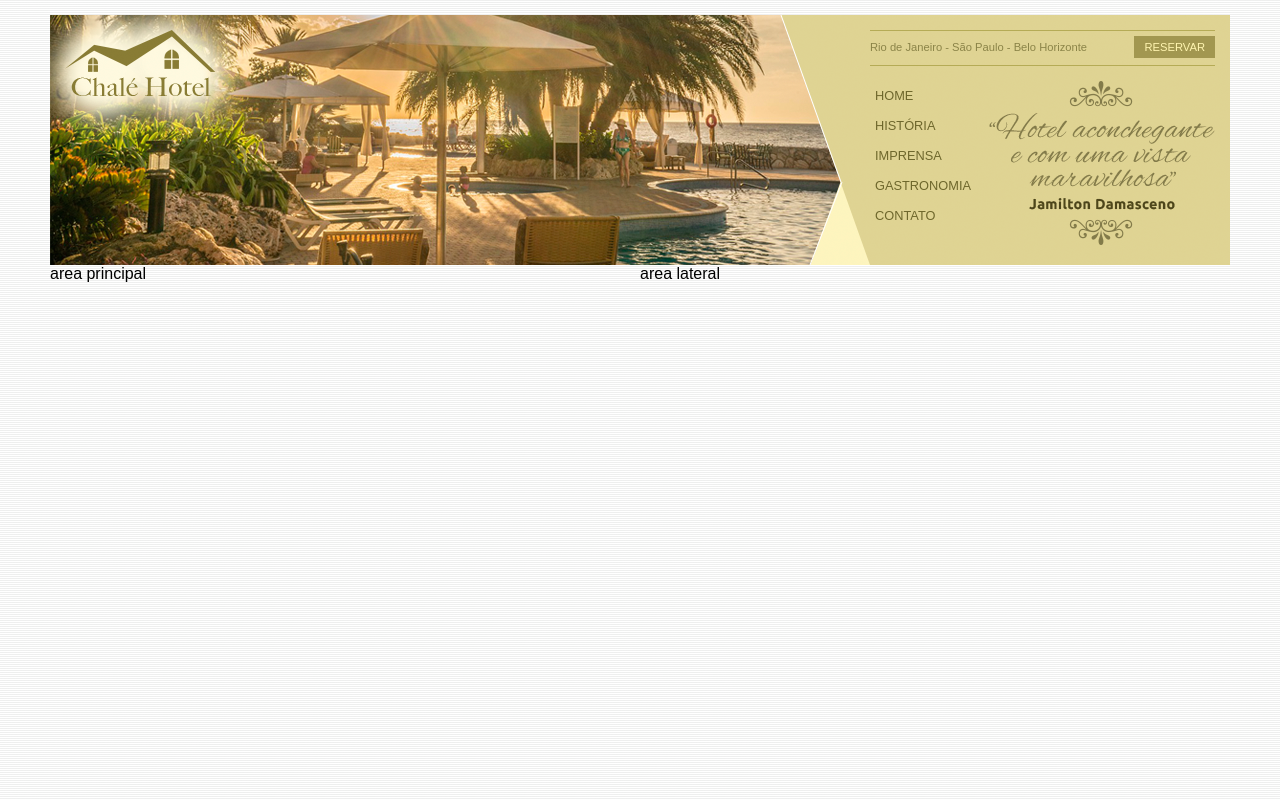
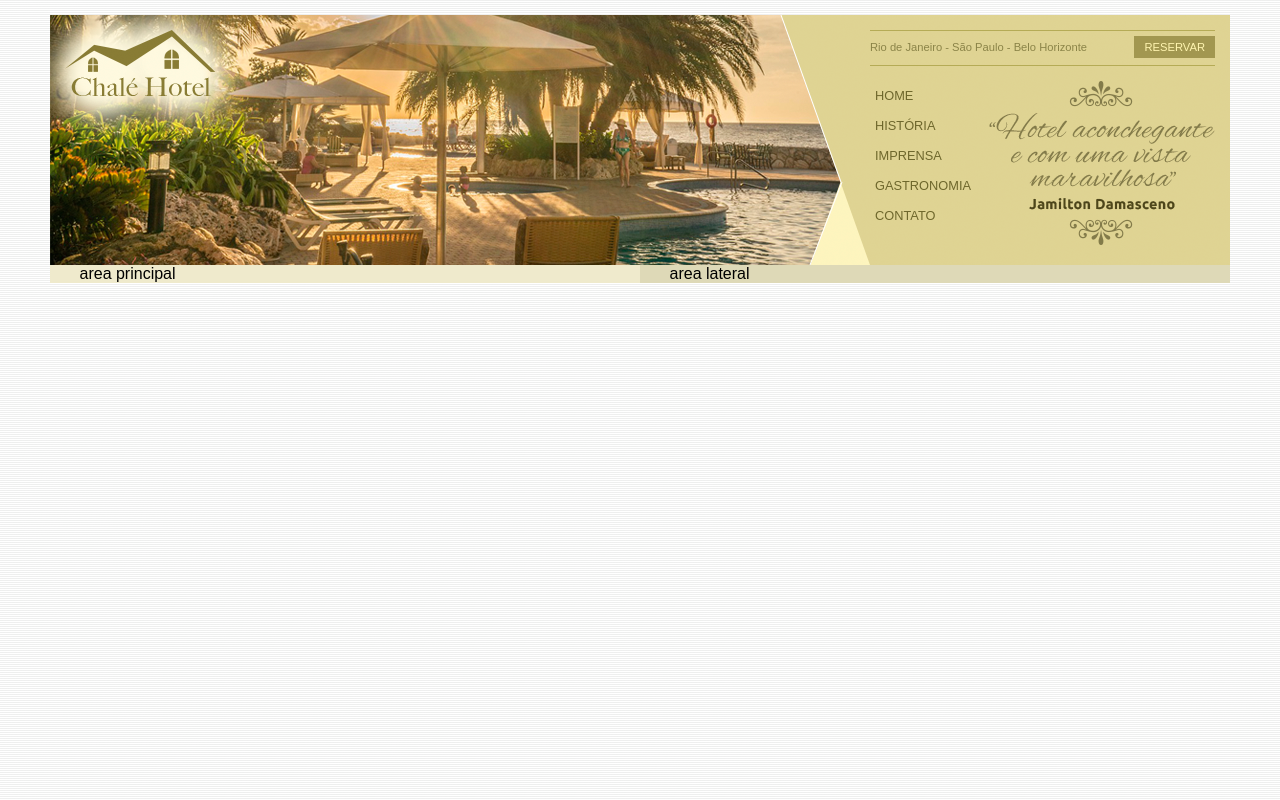
Before and after one commit to oericdacosta/chale-hotel, a plain HTML site: page index.html in a window 1280 px wide. Drawn offline with Linux system fonts and the light colour scheme.

Commit message:
Create the class conteudo

```diff
--- a/css/style.css
+++ b/css/style.css
@@ -1,5 +1,5 @@
 #container{
-    background-color: #ede9cc;
+    background: #ede9cc url(../images/bg-container.png) top center repeat-y;
     margin: 0 auto;
     min-width: 740px;
     max-width: 1180px;
@@ -117,3 +117,8 @@ ul#navegacao a:hover{
     float: right;
     width: 50%;
 }
+
+.conteudo{
+    margin: 0 auto;
+    width: 90%;
+}
--- a/index.html
+++ b/index.html
@@ -50,12 +50,17 @@
         </div>
 
         <div id="area-principal">
-            area principal
+            <div class="conteudo">
+                area principal
+            </div>
         </div>
 
         <div id="area-lateral">
-            area lateral
+            <div class="conteudo">
+                area lateral
+            </div>
         </div>
+        <div class="clear"></div>
 
     </div>
 
```
